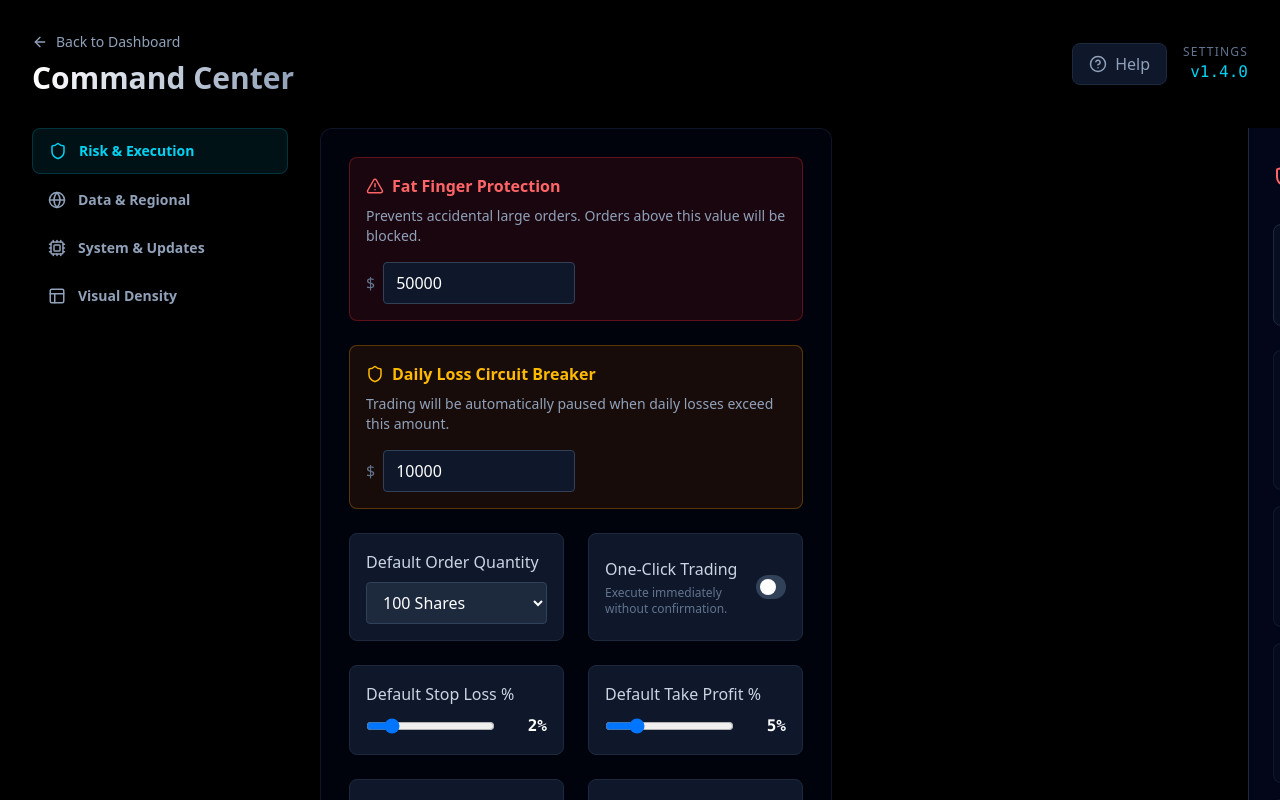
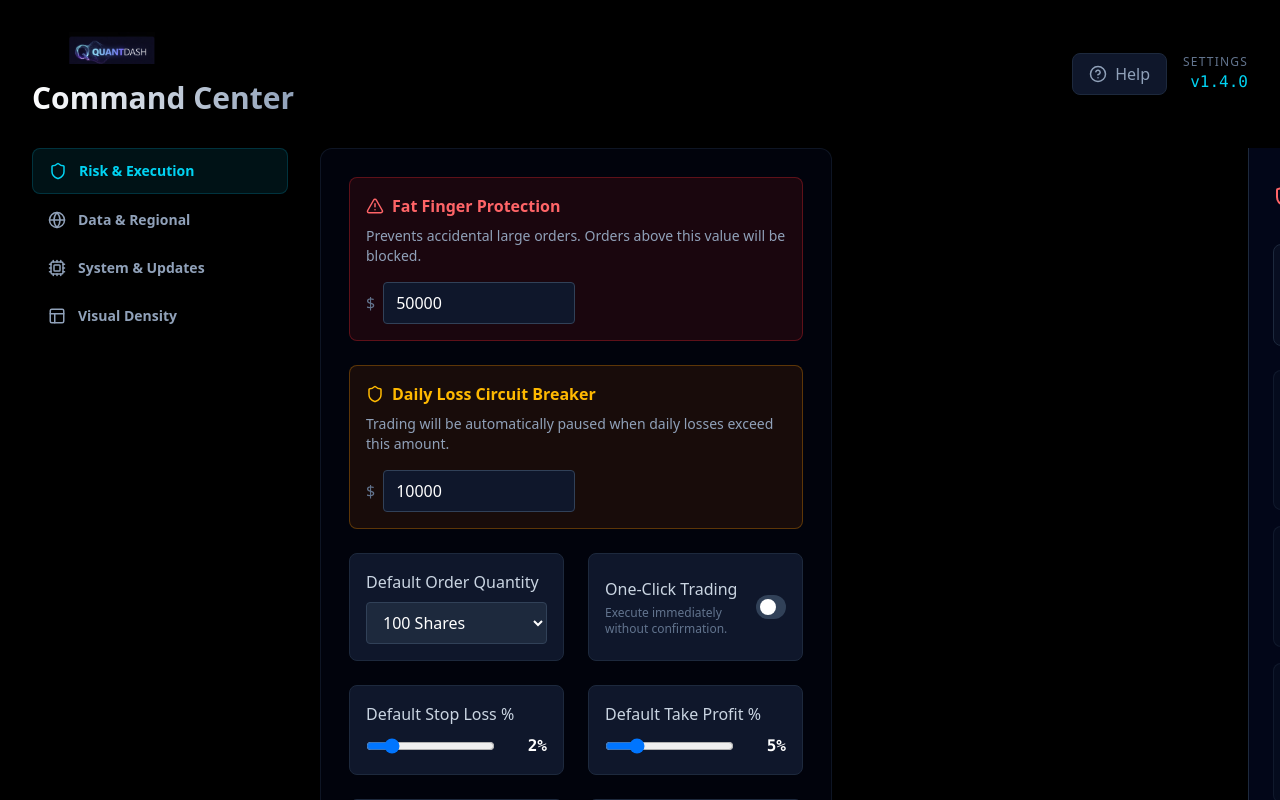
Before and after one commit to rvazz2/ry-quant, a Next.js app in the folder frontend/: page /settings in a window 1280 px wide. Shown: the top 800 px of the page. Built offline with nearby package versions, Linux system fonts and the light colour scheme.

Commit message:
Update Command Center back button to logo and improve stability

```diff
--- a/frontend/app/settings/page.tsx
+++ b/frontend/app/settings/page.tsx
@@ -3,8 +3,9 @@
 import React, { useState, useCallback, useMemo, lazy, Suspense } from "react";
 import { useSettings } from "@/contexts/SettingsContext";
 import Link from "next/link";
+import Image from "next/image";
 import {
-    ArrowLeft, Shield, Globe, Cpu, Bell, Lock, Layout,
+    Shield, Globe, Cpu, Bell, Lock, Layout,
     Save, RefreshCw, AlertTriangle, Activity, HelpCircle, Download, Upload
 } from "lucide-react";
 import Tooltip from "@/components/ui/Tooltip";
@@ -20,9 +21,9 @@ export default function SettingsPage() {
     const [helpSidebarOpen, setHelpSidebarOpen] = useState(false);
 
     // Memoize handler to prevent recreation on every render
-    const handleChange = useCallback((key: any, value: any) => {
+    const handleChange = useCallback((key: keyof typeof settings, value: string | number | boolean) => {
         updateSetting(key, value);
-    }, [updateSetting]);
+    }, [updateSetting, settings]);
 
     // Memoize tabs to prevent recreation
     const tabs = useMemo(() => [
@@ -668,9 +669,10 @@ export default function SettingsPage() {
             <div className="max-w-7xl mx-auto">
                 <div className="flex items-center justify-between mb-8">
                     <div>
-                        <Link href="/" className="inline-flex items-center text-slate-400 hover:text-white transition-colors mb-2 text-sm">
-                            <ArrowLeft className="w-4 h-4 mr-2" />
-                            Back to Dashboard
+                        <Link href="/" className="inline-flex items-center hover:opacity-80 transition-opacity mb-4">
+                            <div className="relative h-8 w-40">
+                                <Image src="/quantdash_logo.png" alt="Back to Dashboard" fill className="object-contain" />
+                            </div>
                         </Link>
                         <h1 className="text-3xl font-bold bg-clip-text text-transparent bg-gradient-to-r from-white to-slate-400">
                             Command Center
```
Also changed, not shown: frontend/lint_settings_results.txt (added).
